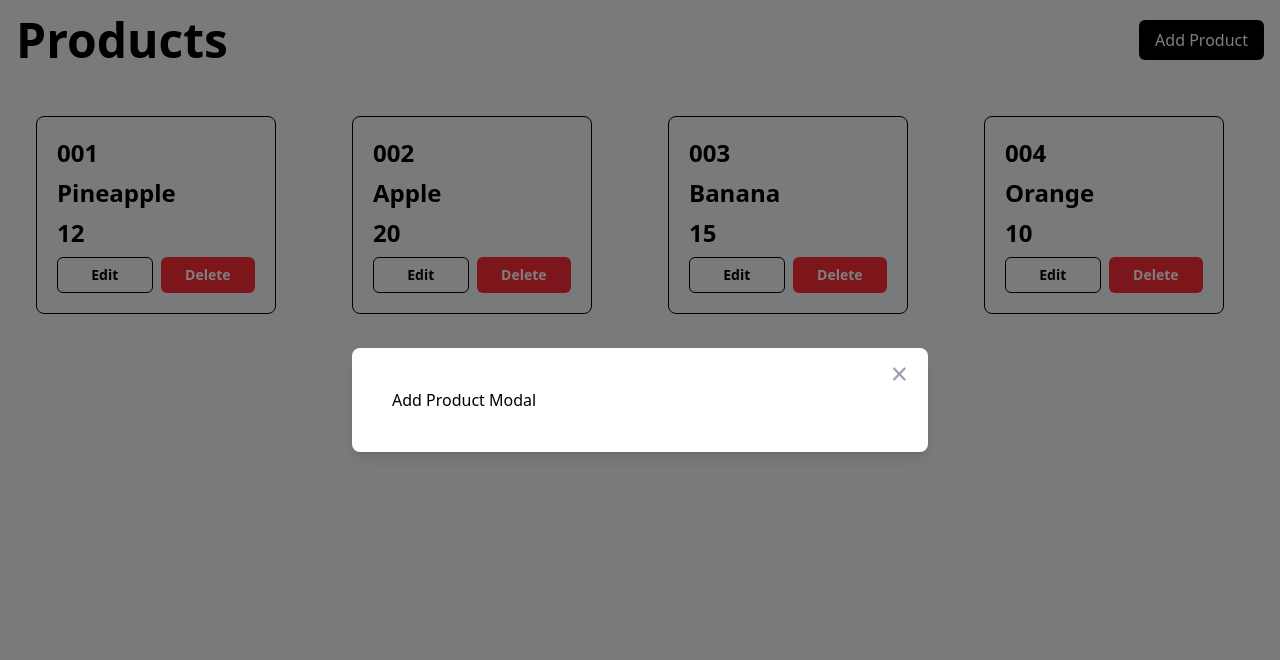
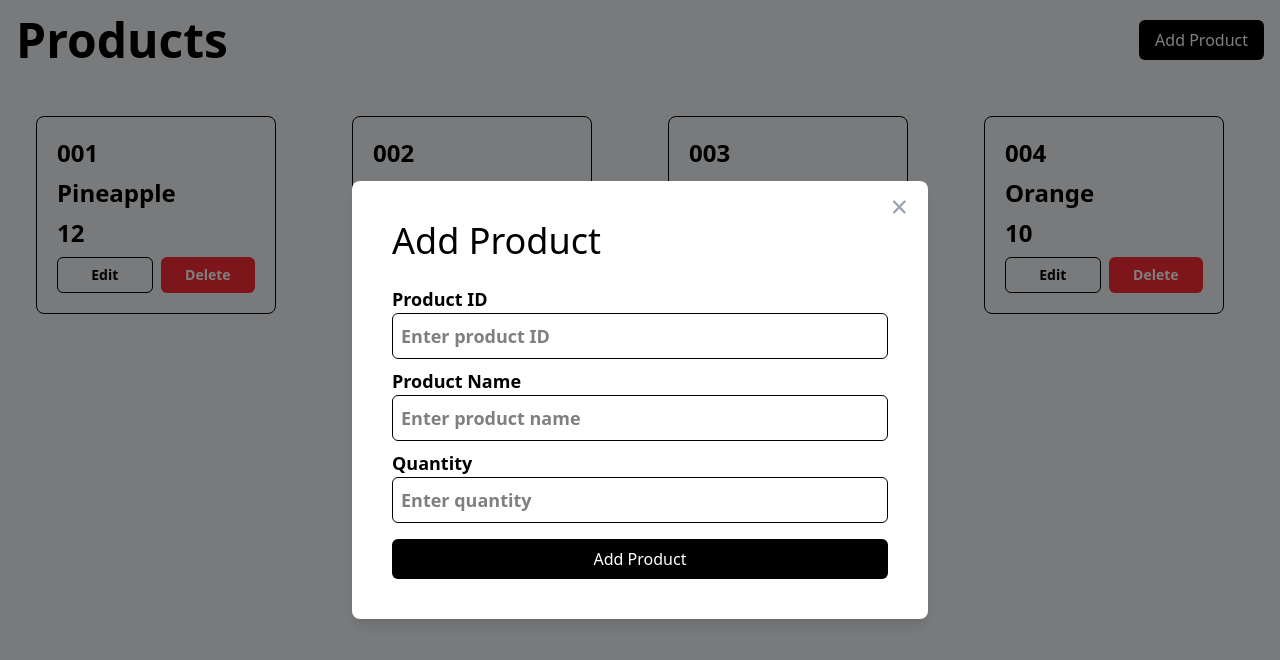
Before and after one commit to jchiwaii/react-learn, a React (Vite) app: page / in a window 1280 px wide. Both pictures are taken after a click on the button "Add Product". Shown: the top 660 px of the page. Built offline with nearby package versions, Linux system fonts and the light colour scheme.

Commit message:
product form

```diff
--- a/src/components/AddProductModal.jsx
+++ b/src/components/AddProductModal.jsx
@@ -12,7 +12,41 @@ const AddProductModal = ({ closeToggleModal }) => {
         >
           &times;
         </button>
-        Add Product Modal
+        <h1 className="text-4xl mb-6">Add Product</h1>
+        <form className="flex flex-col gap-4">
+          <div>
+            <label className="block mb-2 text-lg font-semibold">
+              Product ID
+              <input
+                type="text"
+                className="w-full p-2 border rounded-md focus:outline-none focus:ring-2 focus:ring-blue-500"
+                placeholder="Enter product ID"
+              />
+            </label>
+            <label className="block mb-2 text-lg font-semibold">
+              Product Name
+              <input
+                type="text"
+                className="w-full p-2 border rounded-md focus:outline-none focus:ring-2 focus:ring-blue-500"
+                placeholder="Enter product name"
+              />
+            </label>
+            <label className="block mb-4 text-lg font-semibold">
+              Quantity
+              <input
+                type="number"
+                className="w-full p-2 border rounded-md focus:outline-none focus:ring-2 focus:ring-blue-500"
+                placeholder="Enter quantity"
+              />
+            </label>
+            <button
+              type="submit"
+              className="bg-black text-white py-2 px-4 rounded-md text-semi-bold hover:bg-green-600 transition-colors duration-300 w-full"
+            >
+              Add Product
+            </button>
+          </div>
+        </form>
       </div>
     </div>
   );
```
